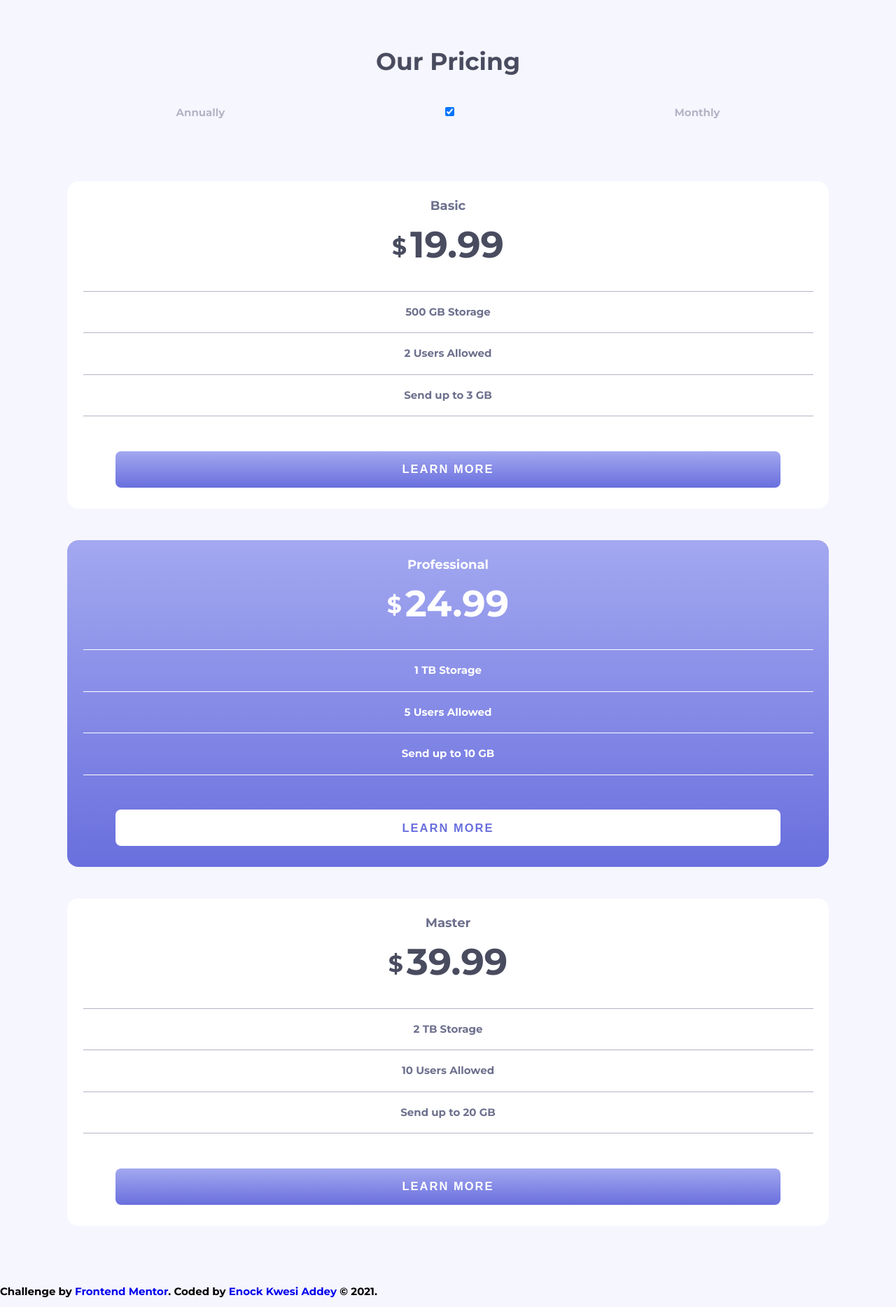
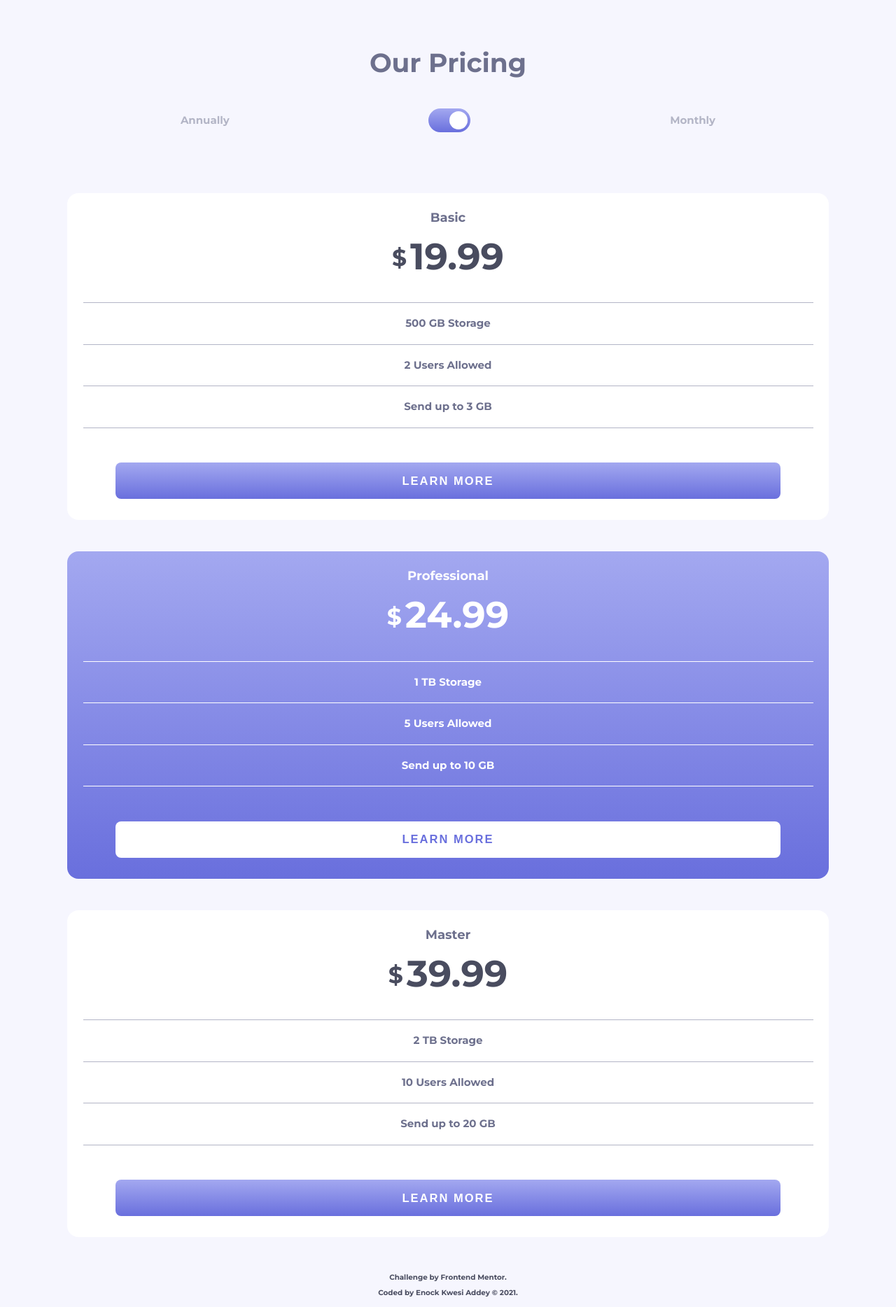
Before and after one commit to Nocks/pricing-component-with-toggle, a plain HTML site: page index.html in a window 1280 px wide. Shown: the whole page at 70% size. Drawn offline with Linux system fonts and the light colour scheme.

Commit message:
Update general styles

```diff
--- a/css/styles.scss
+++ b/css/styles.scss
@@ -76,13 +76,18 @@ input:focus {
 
 .heading {
   text-align: center;
-  font-size: 2.3em;
-  color: $color-dark-grayish-blue;
+  font-size: 2.5em;
+  color: $color-grayish-blue;
+  padding-left: 1em;
+  padding-right: 1em;
 }
 
 .payment-option {
   display: flex;
   justify-content: space-around;
+  align-items: center;
+  padding-left: 1.3em;
+  padding-right: 1.3em;
 
   &__label {
     margin-top: 0;
@@ -91,6 +96,63 @@ input:focus {
   }
   &__switch {
     margin-top: 0;
+  }
+  &__switch {
+    position: relative;
+    display: inline-block;
+    width: 60px;
+    height: 34px;
+  }
+
+  &__switch input {
+    opacity: 0;
+    width: 0;
+    height: 0;
+  }
+
+  .slider {
+    position: absolute;
+    cursor: pointer;
+    top: 0;
+    left: 0;
+    right: 0;
+    bottom: 0;
+    background-color: #ccc;
+    -webkit-transition: .4s;
+    transition: .4s;
+    margin-top: 0;
+  }
+
+  .slider:before {
+    position: absolute;
+    content: "";
+    height: 26px;
+    width: 26px;
+    left: 4px;
+    bottom: 4px;
+    background-color: white;
+    -webkit-transition: .4s;
+    transition: .4s;
+  }
+
+  input + .slider,
+  input:checked + .slider {
+    background: $linear-gradient-blue;
+  }
+
+  input:checked + .slider:before {
+    -webkit-transform: translateX(26px);
+    -ms-transform: translateX(26px);
+    transform: translateX(26px);
+  }
+
+  /* Rounded sliders */
+  .slider.round {
+    border-radius: 34px;
+  }
+
+  .slider.round:before {
+    border-radius: 50%;
   }
 }
 
@@ -178,9 +240,26 @@ input:focus {
     background: $linear-gradient-blue;
     color: white;
   }
+  &__btn.btn-basic:hover,
+  &__btn.btn-basic:focus,
+  &__btn.btn-basic:active,
+  &__btn.btn-master:hover,
+  &__btn.btn-master:focus,
+  &__btn.btn-master:active {
+    background: white;
+    color: hsl(237, 63%, 64%);
+    border: 1px solid $color-dark-grayish-blue;
+  }
   &__btn.btn-professional{
     background: white;
     color: hsl(237, 63%, 64%);
+  }
+  &__btn.btn-professional:hover,
+  &__btn.btn-professional:focus,
+  &__btn.btn-professional:active{
+    background: hsl(237, 63%, 64%);
+    color: white;
+    border: 1px solid white;
   }
   &--basic {
     background-color: white;
@@ -191,5 +270,33 @@ input:focus {
   }
   &--master {
     background-color: white;
+    margin-bottom: 0;
   }
 }
+
+footer {
+  .attribution {
+    font-size: 0.6875em; // 11px;
+    font-weight: 400;
+    text-align: center;
+    padding: 0.8em;
+    color: $color-dark-grayish-blue;
+  }
+  .attribution a {
+    color: $color-dark-grayish-blue;
+  }
+
+  .attribution a:hover,
+  .attribution a:focus,
+  .attribution a:active {
+    color: hsl(236, 72%, 79%);
+  }
+
+  .attribution span {
+     display: block;
+  }
+
+  .attribution span + span {
+     margin-top: 0;
+  }
+}
```
Also changed, not shown: css/styles.css, 1 other file.
